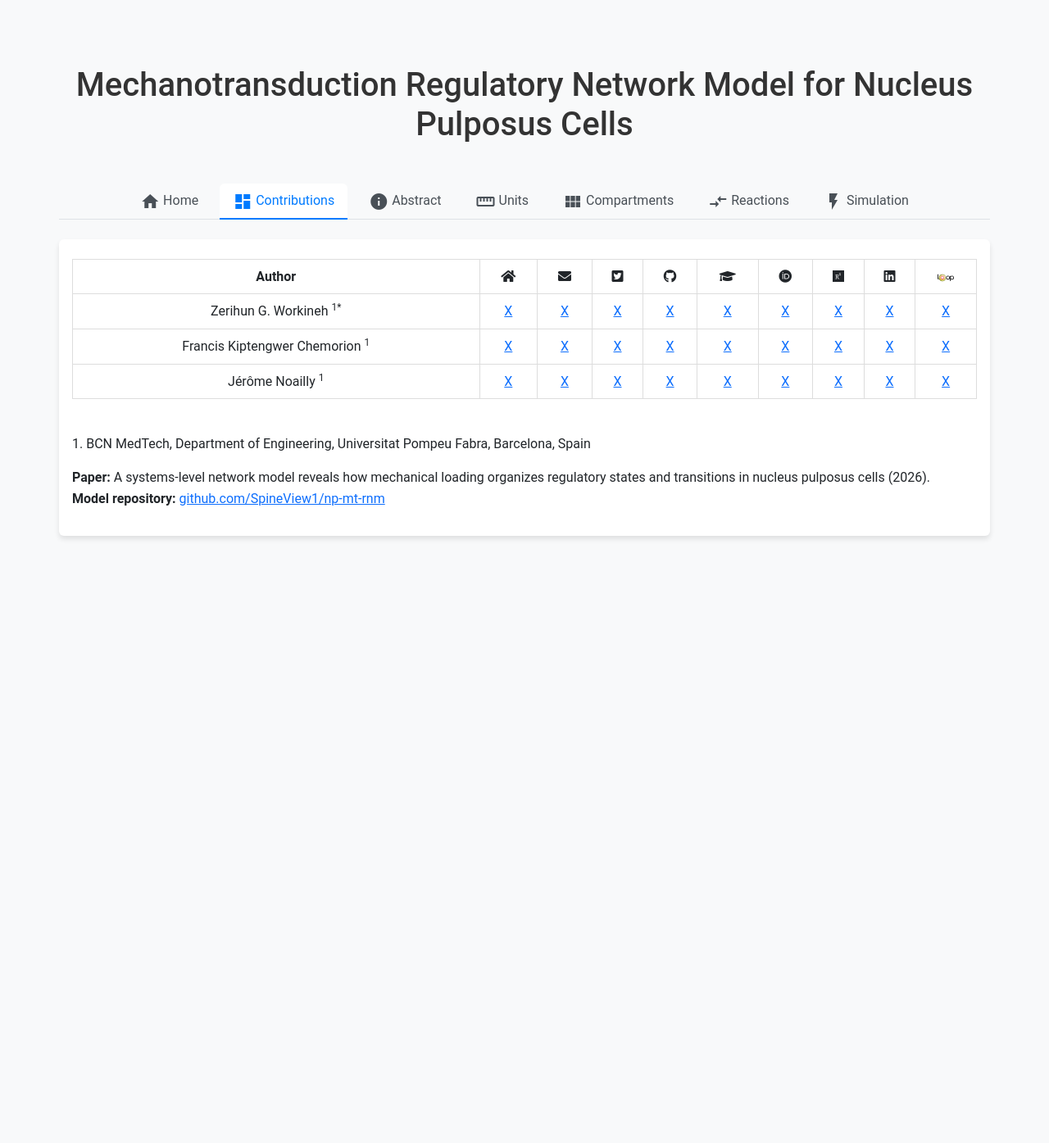
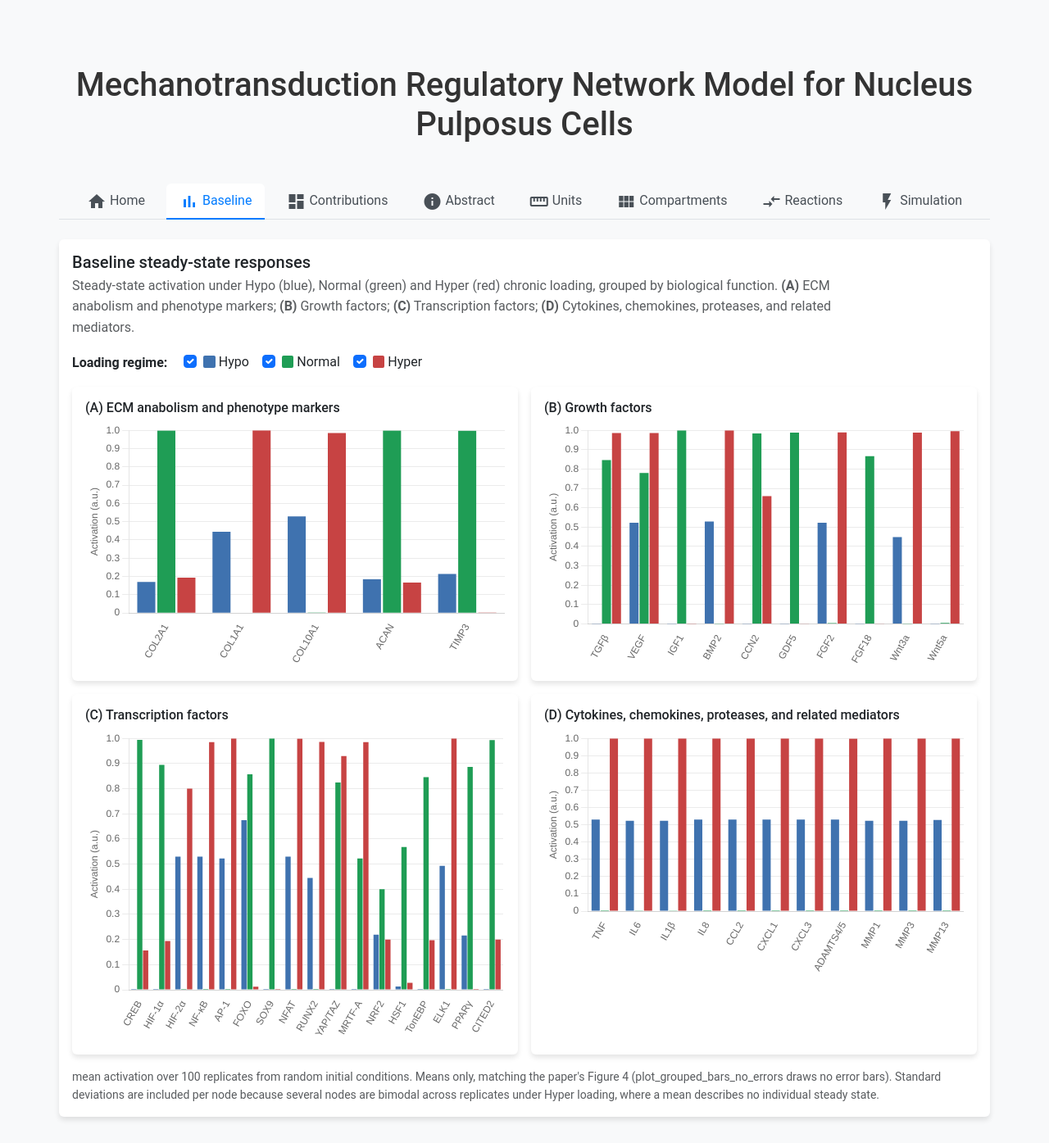
Before and after one commit to SpineView1/np-mt-rnm-web, a Django app: template ModelSimFront/templates/view_sbml.html in a window 1280 px wide. Shown: the whole page at 82% size. Before the commit the page ends 658 px from the top, so only its background shows below. Run offline with Django 5.2, Linux system fonts and the light colour scheme; the template is opened without the code that fills it: most values are stand-ins (such as "Sample title", 1, 10 or a date in 2020); some libraries are stand-ins or nearby versions.

Commit message:
ui: land on paper Figure 4 — grouped baseline panels with regime toggles
The app opened on the author list, and the only plot was a flat bar chart of
all 147 species. The first thing you should see is the paper's Figure 4.

Adds a Baseline tab, now the default, with four panels:
  (A) ECM anabolism and phenotype markers
  (B) Growth factors
  (C) Transcription factors
  (D) Cytokines, chemokines, proteases, and related mediators

Each is a grouped bar chart with one series per chronic loading regime --
Hypo blue, Normal green, Hyper red, the same colours the matplotlib figures
use -- on a fixed [0, 1] axis, matching plot_grouped_bars_no_errors in
NP_MT_RNM_FALSIFY4_1.m (no error bars). One set of checkboxes drives all
four panels so the comparison stays consistent across them.

Data is the precomputed 100-replicate ensemble mean from np-mt-rnm, not a
live solve. A single live trajectory would be misleading here: under Hyper
loading only 27% of random initial conditions settle in the anabolic
attractor, so one run shows one attractor rather than the distribution the
paper reports. Per-node SDs ride along in the tooltips for the same reason.

Group membership and ordering come from baseline_groups.json rather than
being restated in JavaScript, so they cannot drift from group_categories.

Co-Authored-By: Claude Opus 5 (1M context) <noreply@anthropic.com>

```diff
--- /dev/null
+++ b/ModelSimFront/templates/partials/baseline_tab.html
@@ -0,0 +1,30 @@
+{% load static %}
+<div class="tab-pane fade show active" id="baseline" role="tabpanel" aria-labelledby="baseline-tab">
+  <div class="card">
+    <div class="card-body">
+      <h5 class="card-title mb-1">Baseline steady-state responses</h5>
+      <p class="text-muted mb-3" style="max-width: 62rem;">
+        Steady-state activation under Hypo (blue), Normal (green) and Hyper (red)
+        chronic loading, grouped by biological function.
+        <strong>(A)</strong> ECM anabolism and phenotype markers;
+        <strong>(B)</strong> Growth factors;
+        <strong>(C)</strong> Transcription factors;
+        <strong>(D)</strong> Cytokines, chemokines, proteases, and related mediators.
+      </p>
+
+      <div class="d-flex flex-wrap align-items-center gap-3 mb-3"
+           id="baseline-regime-toggles" role="group"
+           aria-label="Show or hide loading regimes">
+        <span class="fw-semibold me-1">Loading regime:</span>
+        <!-- Populated from the bundle so the labels and colours cannot drift
+             out of step with the data. -->
+      </div>
+
+      <div class="row g-3" id="baseline-panels">
+        <!-- One column per Figure 4 panel, filled in by baseline_panels.js. -->
+      </div>
+
+      <p class="text-muted small mt-3 mb-0" id="baseline-provenance"></p>
+    </div>
+  </div>
+</div>
--- a/ModelSimFront/templates/partials/nav_tabs.html
+++ b/ModelSimFront/templates/partials/nav_tabs.html
@@ -5,7 +5,12 @@
       </a>
   </li>
   <li class="nav-item" role="presentation">
-      <button class="nav-link active" id="overview-tab" data-bs-toggle="tab" data-bs-target="#overview" type="button" role="tab" aria-controls="overview" aria-selected="true">
+      <button class="nav-link active" id="baseline-tab" data-bs-toggle="tab" data-bs-target="#baseline" type="button" role="tab" aria-controls="baseline" aria-selected="true">
+          <i class="material-icons align-middle">bar_chart</i> Baseline
+      </button>
+  </li>
+  <li class="nav-item" role="presentation">
+      <button class="nav-link" id="overview-tab" data-bs-toggle="tab" data-bs-target="#overview" type="button" role="tab" aria-controls="overview" aria-selected="false">
           <i class="material-icons align-middle">dashboard</i> Contributions
       </button>
   </li>
--- a/ModelSimFront/templates/partials/overview_tab.html
+++ b/ModelSimFront/templates/partials/overview_tab.html
@@ -1,4 +1,4 @@
-<div class="tab-pane fade show active" id="overview" role="tabpanel" aria-labelledby="overview-tab">
+<div class="tab-pane fade" id="overview" role="tabpanel" aria-labelledby="overview-tab">
     <div class="card">
         <div class="card-body">
             <h5 class="card-title"></h5>
--- a/ModelSimFront/templates/view_sbml.html
+++ b/ModelSimFront/templates/view_sbml.html
@@ -187,6 +187,7 @@
     <input type="hidden" id="session-key" value="{{ session_key }}">
     {% include "partials/nav_tabs.html" %}
     <div class="tab-content" id="myTabContent">
+      {% include "partials/baseline_tab.html" %}
       {% include "partials/overview_tab.html" %}
       {% include "partials/metadata_tab.html" %}
       {% include "partials/units_tab.html" %}
@@ -204,6 +205,9 @@
   <script src="https://cdn.jsdelivr.net/npm/@popperjs/core@2.11.6/dist/umd/popper.min.js"></script>
   <script src="https://cdn.jsdelivr.net/npm/bootstrap@5.3.0/dist/js/bootstrap.min.js"></script>
   <!-- Custom JavaScript -->
+  <script src="https://cdnjs.cloudflare.com/ajax/libs/Chart.js/4.4.1/chart.umd.min.js"></script>
+  <span id="baseline-data-url" data-url="{% static 'data/baseline_groups.json' %}" hidden></span>
+  <script src="{% static 'js/baseline_panels.js' %}"></script>
   <script src="{% static 'js/main.js' %}"></script>
   <script>
     // Initialize Bootstrap tabs
--- /dev/null
+++ b/static/js/baseline_panels.js
@@ -0,0 +1,222 @@
+/*
+ * Paper Figure 4 — baseline steady-state activation, grouped by biological
+ * category, one bar series per chronic loading regime.
+ *
+ * Mirrors plot_grouped_bars_no_errors in NP_MT_RNM_FALSIFY4_1.m: grouped bars,
+ * no error bars, y axis fixed to [0, 1] (YLIM_ACTIVATION), and the same
+ * Hypo/Normal/Hyper colours the matplotlib figures use.
+ *
+ * Node membership, ordering and colours all come from baseline_groups.json,
+ * which build_web_bundle.py derives from the MATLAB group_categories. Nothing
+ * about the grouping is duplicated here.
+ */
+(function () {
+  "use strict";
+
+  var PANEL_LETTERS = ["A", "B", "C", "D"];
+  var charts = [];
+  var hiddenRegimes = Object.create(null);
+
+  function dataUrl() {
+    var el = document.getElementById("baseline-data-url");
+    return el ? el.getAttribute("data-url") : null;
+  }
+
+  function panelTitle(categoryId, group, bundle) {
+    // Prefer the paper's Figure 4 caption wording; fall back to the internal
+    // category label if the bundle predates figure4_titles.
+    var titles = bundle.figure4_titles || {};
+    return titles[categoryId] || group.label;
+  }
+
+  function makePanel(container, letter, categoryId, group, bundle) {
+    var col = document.createElement("div");
+    // Two panels per row on wide screens, one per row on small ones.
+    col.className = "col-12 col-xl-6";
+
+    var card = document.createElement("div");
+    card.className = "card h-100";
+
+    var body = document.createElement("div");
+    body.className = "card-body";
+
+    var title = document.createElement("h6");
+    title.className = "card-title";
+    title.textContent =
+      "(" + letter + ") " + panelTitle(categoryId, group, bundle);
+
+    var wrap = document.createElement("div");
+    // Give taller groups more room so the node labels stay readable.
+    wrap.style.position = "relative";
+    wrap.style.height = group.nodes.length > 12 ? "380px" : "300px";
+
+    var canvas = document.createElement("canvas");
+    wrap.appendChild(canvas);
+
+    body.appendChild(title);
+    body.appendChild(wrap);
+    card.appendChild(body);
+    col.appendChild(card);
+    container.appendChild(col);
+
+    var datasets = bundle.regimes.map(function (regime) {
+      return {
+        label: regime,
+        data: group.series[regime].mean,
+        backgroundColor: bundle.regime_colors[regime],
+        borderWidth: 0,
+        hidden: !!hiddenRegimes[regime]
+      };
+    });
+
+    return new Chart(canvas.getContext("2d"), {
+      type: "bar",
+      data: { labels: group.nodes, datasets: datasets },
+      options: {
+        responsive: true,
+        maintainAspectRatio: false,
+        animation: false,
+        scales: {
+          y: {
+            min: 0,
+            max: 1,
+            title: { display: true, text: "Activation (a.u.)" },
+            grid: { color: "rgba(0,0,0,0.08)" }
+          },
+          x: {
+            ticks: { autoSkip: false, maxRotation: 60, minRotation: 60 },
+            grid: { display: false }
+          }
+        },
+        plugins: {
+          legend: { display: false },
+          tooltip: {
+            callbacks: {
+              label: function (ctx) {
+                var sd = group.series[ctx.dataset.label].std[ctx.dataIndex];
+                return (
+                  ctx.dataset.label +
+                  ": " +
+                  ctx.parsed.y.toFixed(3) +
+                  " (SD " +
+                  sd.toFixed(3) +
+                  ")"
+                );
+              }
+            }
+          }
+        }
+      }
+    });
+  }
+
+  function buildToggles(container, bundle) {
+    bundle.regimes.forEach(function (regime) {
+      var id = "baseline-toggle-" + regime;
+
+      var wrapper = document.createElement("div");
+      wrapper.className = "form-check form-check-inline m-0";
+
+      var input = document.createElement("input");
+      input.className = "form-check-input";
+      input.type = "checkbox";
+      input.id = id;
+      input.checked = true;
+
+      var label = document.createElement("label");
+      label.className = "form-check-label d-inline-flex align-items-center gap-1";
+      label.setAttribute("for", id);
+
+      var swatch = document.createElement("span");
+      swatch.style.display = "inline-block";
+      swatch.style.width = "0.9rem";
+      swatch.style.height = "0.9rem";
+      swatch.style.borderRadius = "2px";
+      swatch.style.backgroundColor = bundle.regime_colors[regime];
+
+      var text = document.createElement("span");
+      text.textContent = regime;
+
+      label.appendChild(swatch);
+      label.appendChild(text);
+
+      input.addEventListener("change", function () {
+        hiddenRegimes[regime] = !input.checked;
+        // One toggle drives every panel, so the four charts always show the
+        // same comparison.
+        charts.forEach(function (chart) {
+          chart.data.datasets.forEach(function (ds) {
+            if (ds.label === regime) {
+              ds.hidden = !input.checked;
+            }
+          });
+          chart.update();
+        });
+      });
+
+      wrapper.appendChild(input);
+      wrapper.appendChild(label);
+      container.appendChild(wrapper);
+    });
+  }
+
+  function render(bundle) {
+    var panels = document.getElementById("baseline-panels");
+    var toggles = document.getElementById("baseline-regime-toggles");
+    if (!panels || !toggles) {
+      return;
+    }
+
+    buildToggles(toggles, bundle);
+
+    bundle.figure4_panels.forEach(function (categoryId, i) {
+      var group = bundle.groups[categoryId];
+      if (!group) {
+        return;
+      }
+      charts.push(
+        makePanel(panels, PANEL_LETTERS[i] || "?", categoryId, group, bundle)
+      );
+    });
+
+    var prov = document.getElementById("baseline-provenance");
+    if (prov && bundle.provenance) {
+      prov.textContent =
+        bundle.provenance.statistic + ". " + bundle.provenance.note;
+    }
+  }
+
+  function showError(message) {
+    var panels = document.getElementById("baseline-panels");
+    if (!panels) {
+      return;
+    }
+    panels.innerHTML =
+      '<div class="col-12"><div class="alert alert-warning mb-0"></div></div>';
+    panels.querySelector(".alert").textContent =
+      "Could not load the baseline data: " + message;
+  }
+
+  document.addEventListener("DOMContentLoaded", function () {
+    var url = dataUrl();
+    if (!url) {
+      showError("data URL not found on the page.");
+      return;
+    }
+    if (typeof Chart === "undefined") {
+      showError("charting library failed to load.");
+      return;
+    }
+    fetch(url)
+      .then(function (r) {
+        if (!r.ok) {
+          throw new Error("HTTP " + r.status);
+        }
+        return r.json();
+      })
+      .then(render)
+      .catch(function (err) {
+        showError(err.message);
+      });
+  });
+})();
```
Also changed, not shown: static/data/baseline_groups.json (added, +1 -0 lines).
